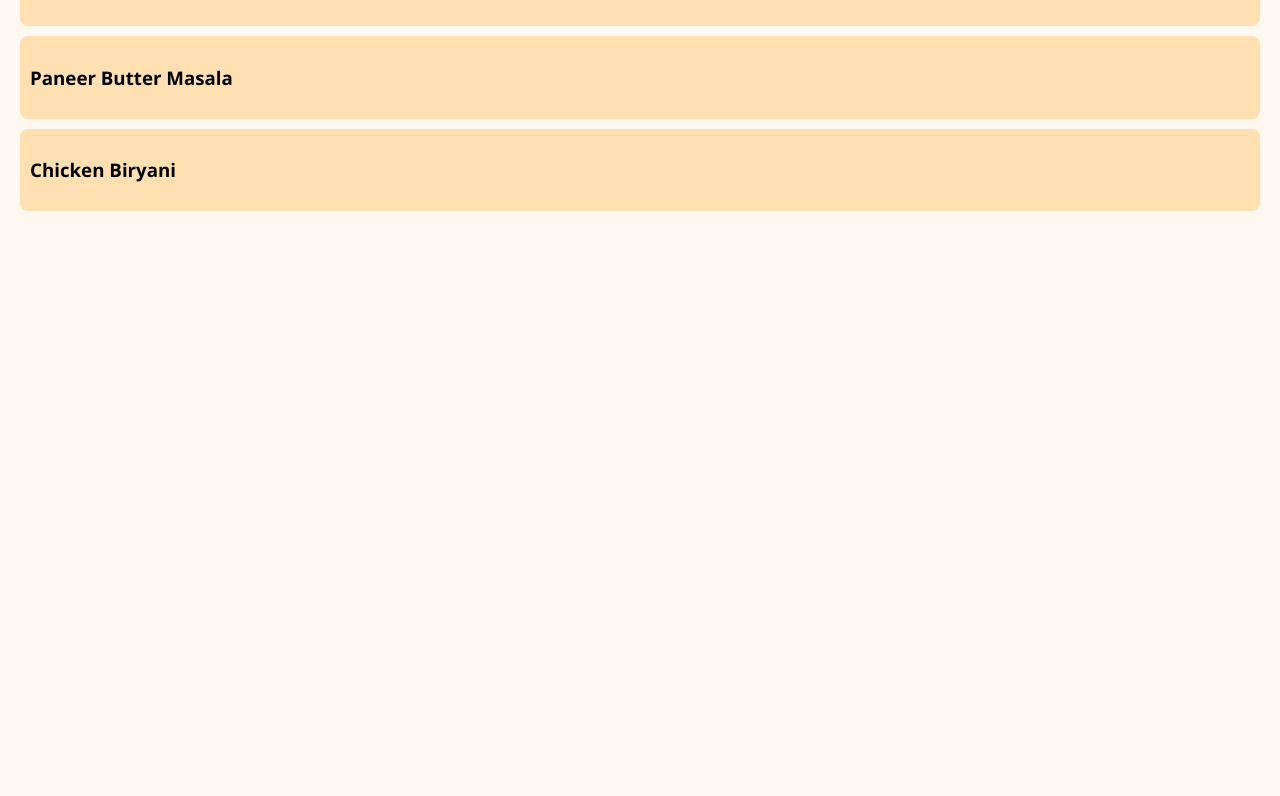
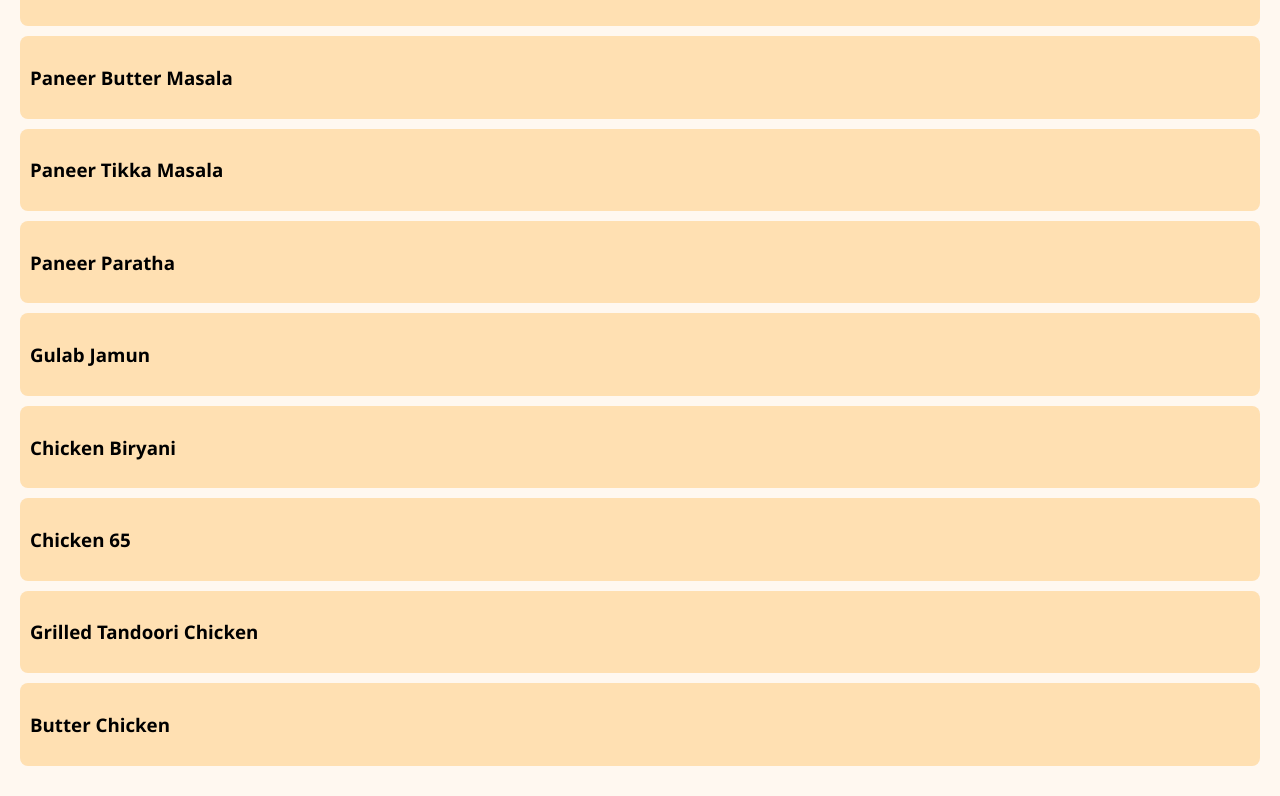
Before and after one commit to Nikhila-Teki-711/Nikhila, a plain HTML site: page 2Nikhi.html in a window 1280 px wide. Shown: the part 313-1109 px from the top of the page. Before the commit the page ends 800 px from the top, so only its background shows below. Drawn offline with Linux system fonts and the light colour scheme.

Commit message:
Add files via upload

```diff
--- a/2Nikhi.html
+++ b/2Nikhi.html
@@ -52,8 +52,26 @@
       <h3>Paneer Butter Masala</h3>
     </div>
     <div class="menu-item">
+      <h3>Paneer Tikka Masala</h3>
+    </div>
+     <div class="menu-item">
+      <h3>Paneer Paratha</h3>
+    </div>
+    <div class="menu-item">
+      <h3>Gulab Jamun</h3>
+    </div>
+   <div class="menu-item">
       <h3>Chicken Biryani</h3>
     </div>
+    <div class="menu-item">
+      <h3>Chicken 65</h3>
+    </div>
+    <div class="menu-item">
+      <h3>Grilled Tandoori Chicken</h3>
+    </div>
+    <div class="menu-item">
+      <h3>Butter Chicken</h3>
+     </div>
   </section>
 </body>
 </html>
```
